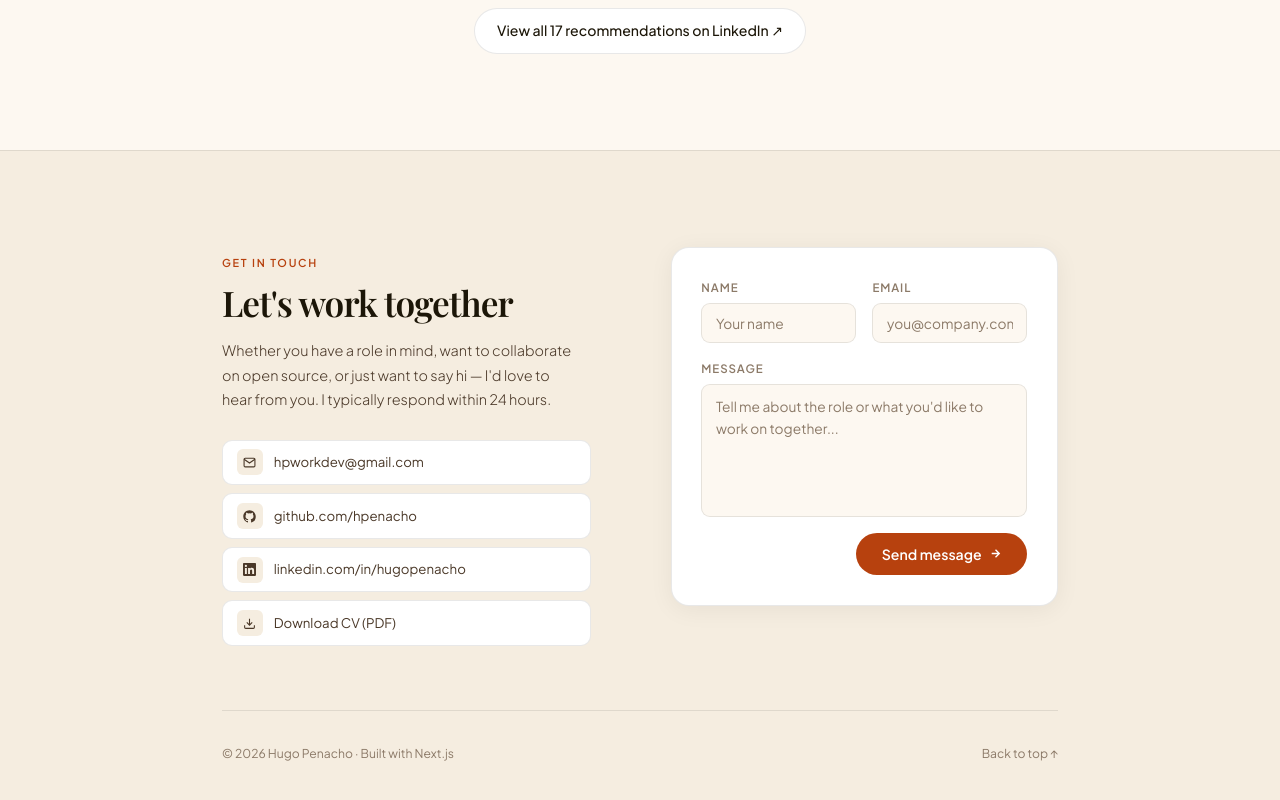
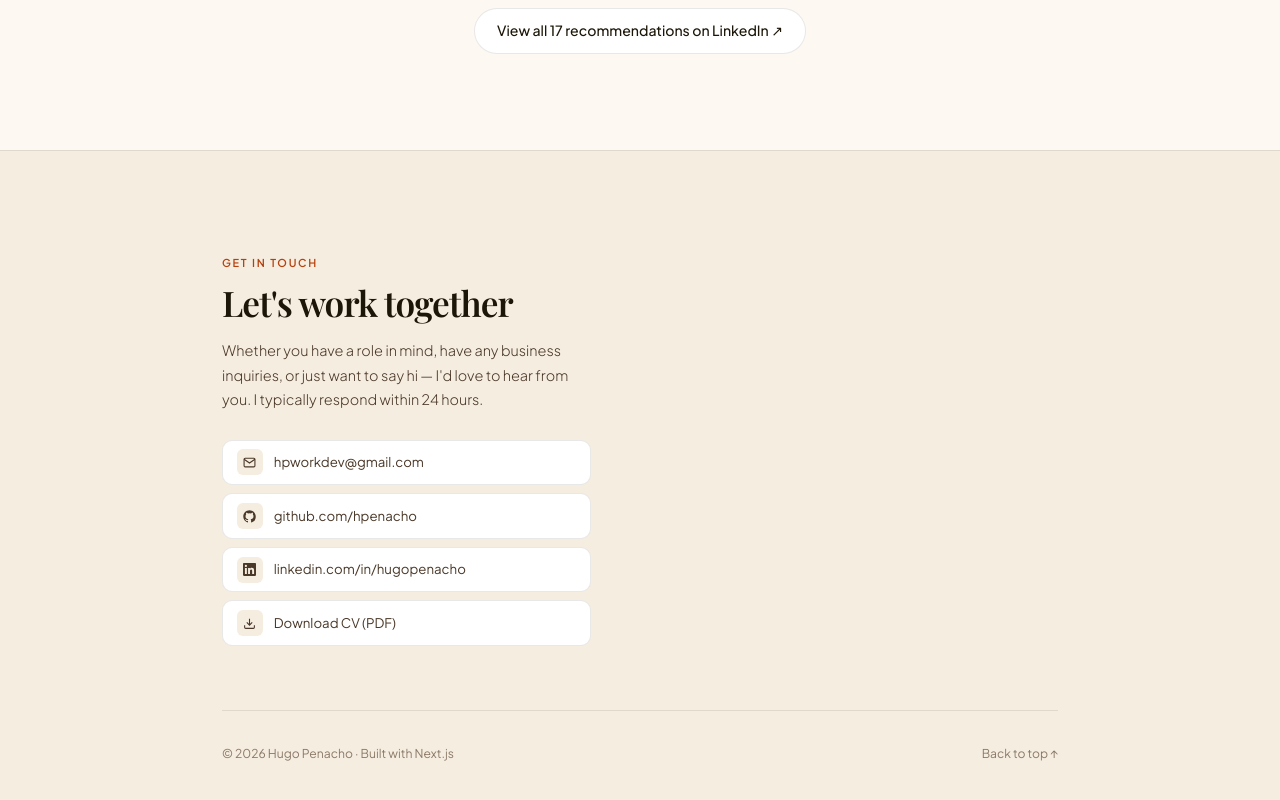
Before and after one commit to hpenacho/portfolio-website, a Next.js app: page / in a window 1280 px wide. Shown: the part 8188-8988 px from the top of the page. Built offline with nearby package versions, Linux system fonts and the light colour scheme; a web font is replaced by a local one.

Commit message:
commented out form section until backend is finalized

```diff
--- a/components/Footer.jsx
+++ b/components/Footer.jsx
@@ -22,7 +22,7 @@ export default function Footer() {
             <span className={styles.eyebrow}>Get in touch</span>
             <h2 className={styles.title}>Let's work together</h2>
             <p className={styles.sub}>
-              Whether you have a role in mind, want to collaborate on open source,
+              Whether you have a role in mind, have any business inquiries,
               or just want to say hi — I'd love to hear from you. I typically respond within 24 hours.
             </p>
             <div className={styles.contactLinks}>
@@ -45,7 +45,7 @@ export default function Footer() {
             </div>
           </div>
 
-          <div className={styles.formWrap}>
+{/*           <div className={styles.formWrap}>
             {sent ? (
               <div className={styles.success}>
                 <span className={styles.successIcon}>✓</span>
@@ -74,7 +74,7 @@ export default function Footer() {
                 </button>
               </form>
             )}
-          </div>
+          </div> */}
         </div>
 
         <div className={styles.bottom}>
```
